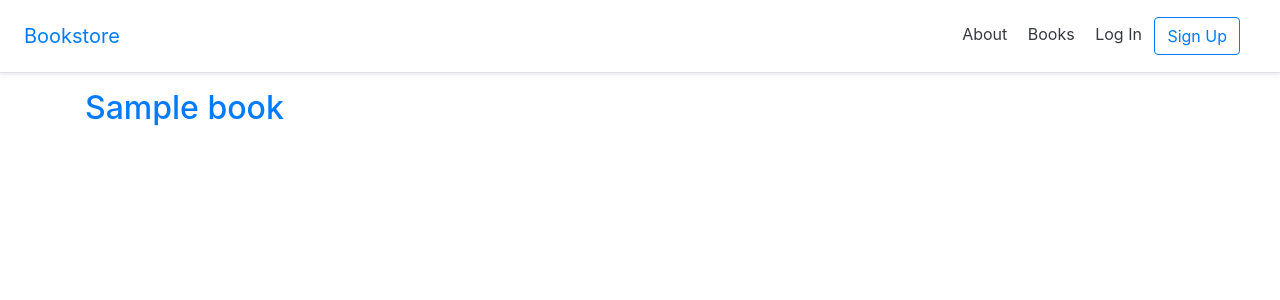
After one commit to brunogarcia/django-bookstore, a Django app: page /books/ in a window 1280 px wide. The commit adds this page. Shown: the top 300 px of the page. Run offline with Django 3.2, Linux system fonts and the light colour scheme; tables that the repository leaves empty hold one stand-in row (values such as "Sample post"); parts of the project's set-up code (start-up, migrations or seed data) failed here and were passed over; some libraries are stand-ins or nearby versions.

Commit message:
feat: add books app

```diff
--- /dev/null
+++ b/books/apps.py
@@ -0,0 +1,5 @@
+from django.apps import AppConfig
+
+
+class BooksConfig(AppConfig):
+    name = 'books'
--- /dev/null
+++ b/books/models.py
@@ -0,0 +1,20 @@
+import uuid
+from django.db import models
+from django.urls import reverse
+
+
+class Book(models.Model):
+    id = models.UUIDField(
+        primary_key=True,
+        default=uuid.uuid4,
+        editable=False
+        )
+    title = models.CharField(max_length=200)
+    author = models.CharField(max_length=200)
+    price = models.DecimalField(max_digits=6, decimal_places=2)
+
+    def __str__(self):
+        return self.title
+
+    def get_absolute_url(self):
+        return reverse('book_detail', args=[str(self.id)])
--- /dev/null
+++ b/books/urls.py
@@ -0,0 +1,7 @@
+from django.urls import path
+from .views import BookListView, BookDetailView
+
+urlpatterns = [
+    path('', BookListView.as_view(), name='book_list'),
+    path('<uuid:pk>', BookDetailView.as_view(), name='book_detail'),
+]
--- /dev/null
+++ b/books/views.py
@@ -0,0 +1,14 @@
+from django.views.generic import ListView, DetailView
+from .models import Book
+
+
+class BookListView(ListView):
+    model = Book
+    context_object_name = 'book_list'
+    template_name = 'books/book_list.html'
+
+
+class BookDetailView(DetailView):
+    model = Book
+    context_object_name = 'book'
+    template_name = 'books/book_detail.html'
--- a/config/settings.py
+++ b/config/settings.py
@@ -52,6 +52,7 @@ INSTALLED_APPS = [
     # Local
     'accounts',
     'pages',
+    'books',
 ]
 
 MIDDLEWARE = [
--- a/config/urls.py
+++ b/config/urls.py
@@ -10,4 +10,5 @@ urlpatterns = [
 
     # Local apps
     path('', include('pages.urls')),
+    path('books/', include('books.urls')),
 ]
--- a/templates/_base.html
+++ b/templates/_base.html
@@ -17,6 +17,7 @@
     <a href="{% url 'home' %}" class="navbar-brand my-0 mr-md-auto font-weight-normal">Bookstore</a>
     <nav class="my-2 my-md-0 mr-md-3">
       <a class="p-2 text-dark" href="{% url 'about' %}">About</a>
+      <a class="p-2 text-dark" href="{% url 'book_list' %}">Books</a>
       {% if user.is_authenticated %}
       <a class="p-2 text-dark" href="{% url 'account_logout' %}">Log Out</a>
       {% else %}
--- /dev/null
+++ b/templates/books/book_list.html
@@ -0,0 +1,9 @@
+{% extends '_base.html' %}
+{% block title %}Books{% endblock title %}
+{% block content %}
+{% for book in book_list %}
+<div>
+  <h2><a href="{{ book.get_absolute_url }}">{{ book.title }}</a></h2>
+</div>
+{% endfor %}
+{% endblock content %}
```
Also changed, not shown: books/admin.py (added, +9 -0 lines), books/tests.py (added, +31 -0 lines), templates/books/book_detail.html (added, +9 -0 lines), books/__init__.py (added), books/migrations/0001_initial.py (added), books/migrations/__init__.py (added).
